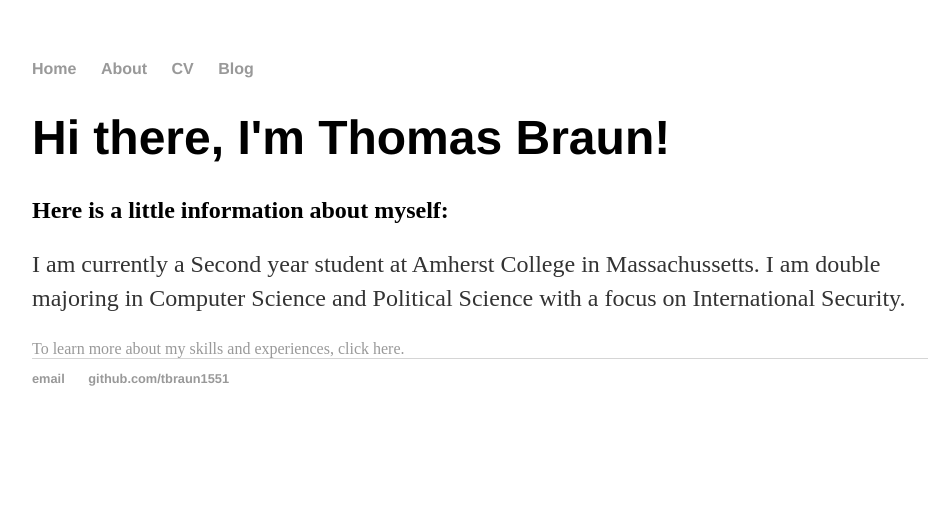
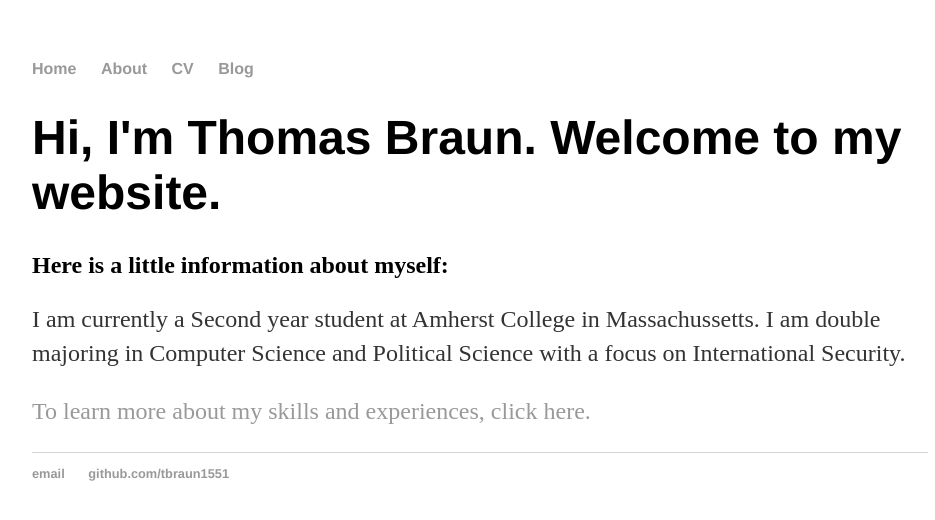
Before and after one commit to tbraun1551/tbraun1551.github.io, a Jekyll site: the page built from index.html, in a window 1280 px wide. Shown: the top 520 px of the page, without its empty margins (160-1095 px from the left). Built offline with Jekyll 4.4.1, drawn with Linux system fonts in a browser that asks for light colours.

Commit message:
Updates to first page

```diff
--- a/index.html
+++ b/index.html
@@ -3,8 +3,8 @@ layout: default
 title: Thomas Braun
 ---
 <div class="blurb">
-	<h1>Hi there, I'm Thomas Braun!</h1>
+	<h1>Hi, I'm Thomas Braun. Welcome to my website.</h1>
 	<h2>Here is a little information about myself:</h2>
 	<p>I am currently a Second year student at Amherst College in Massachussetts. I am double majoring in Computer Science and Political Science with a focus on International Security.</p>
-	<a href="/about">To learn more about my skills and experiences, click here.</a>
+	<p><a href="/about">To learn more about my skills and experiences, click here.</a></p>
 </div><!-- /.blurb -->
```
